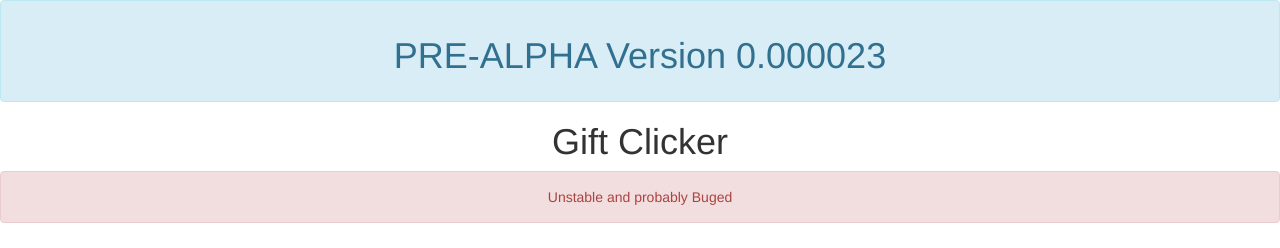
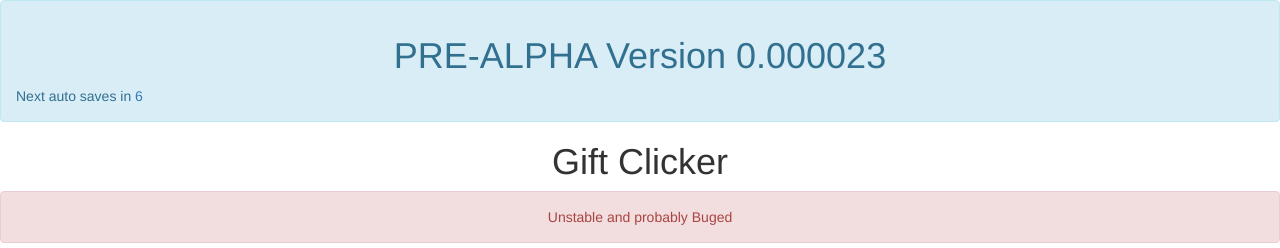
Before and after one commit to 23Games-Abandoned/Gift-clicker, a plain HTML site: page index.html in a window 1280 px wide. Shown: the top 248 px of the page. Drawn offline with nearby package versions, Linux system fonts and the light colour scheme.

Commit message:
:warning:

```diff
--- a/index.html
+++ b/index.html
@@ -190,11 +190,14 @@
         +price_u3.toString(),1);
         bcl=0;
       }
+      document.getElementById("bcl").innerHTML = bcl;
       setTimeout(start, 1000);
     }
     </script>
 
-    <div class="alert alert-info" role="alert"><h1 style="text-align: center;">PRE-ALPHA Version 0.000023</h1></div>
+    <div class="alert alert-info" role="alert"><h1 style="text-align: center;">PRE-ALPHA Version 0.000023</h1>
+      Next auto saves in <a id="bcl">0</a>
+    </div>
     <h1 style="text-align: center;">Gift Clicker</h1>
     <div class="alert alert-danger" role="alert" style="text-align: center;">Unstable and probably Buged</div>
 
```
